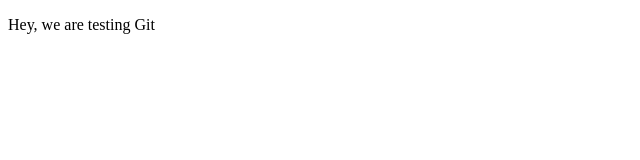
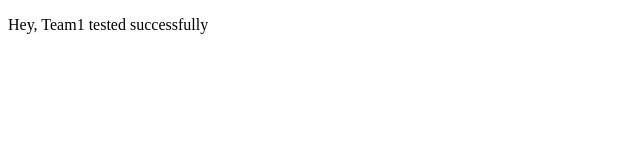
Before and after one commit to dewangsolanki3/umm-react, a plain HTML site: page index.html in a window 1280 px wide. Shown: the full height of the page, 0-640 px from the left. Drawn offline with Linux system fonts and the light colour scheme.

Commit message:
Team1 success

```diff
--- a/index.html
+++ b/index.html
@@ -6,6 +6,6 @@
     <title>Document</title>
 </head>
 <body>
-    <p>Hey, we are testing Git</p>
+    <p>Hey, Team1 tested successfully</p>
 </body>
 </html>
```
